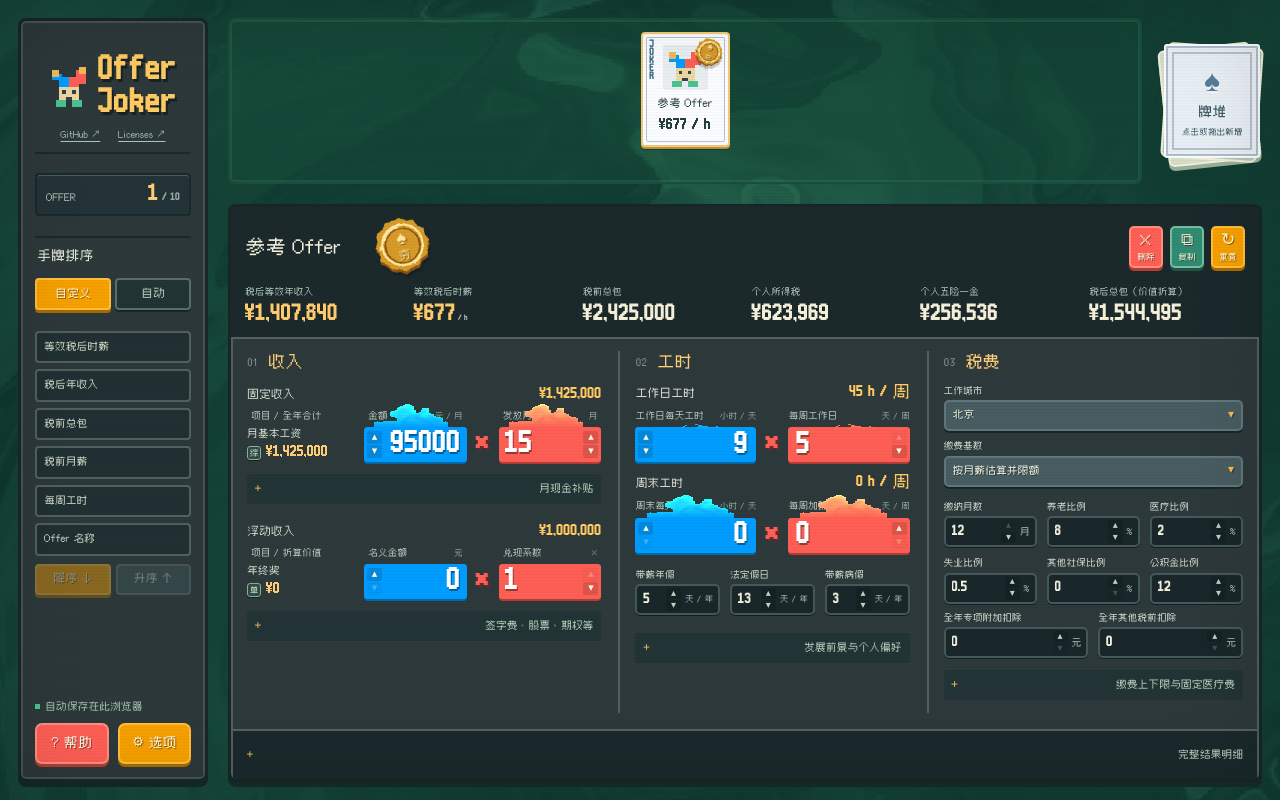
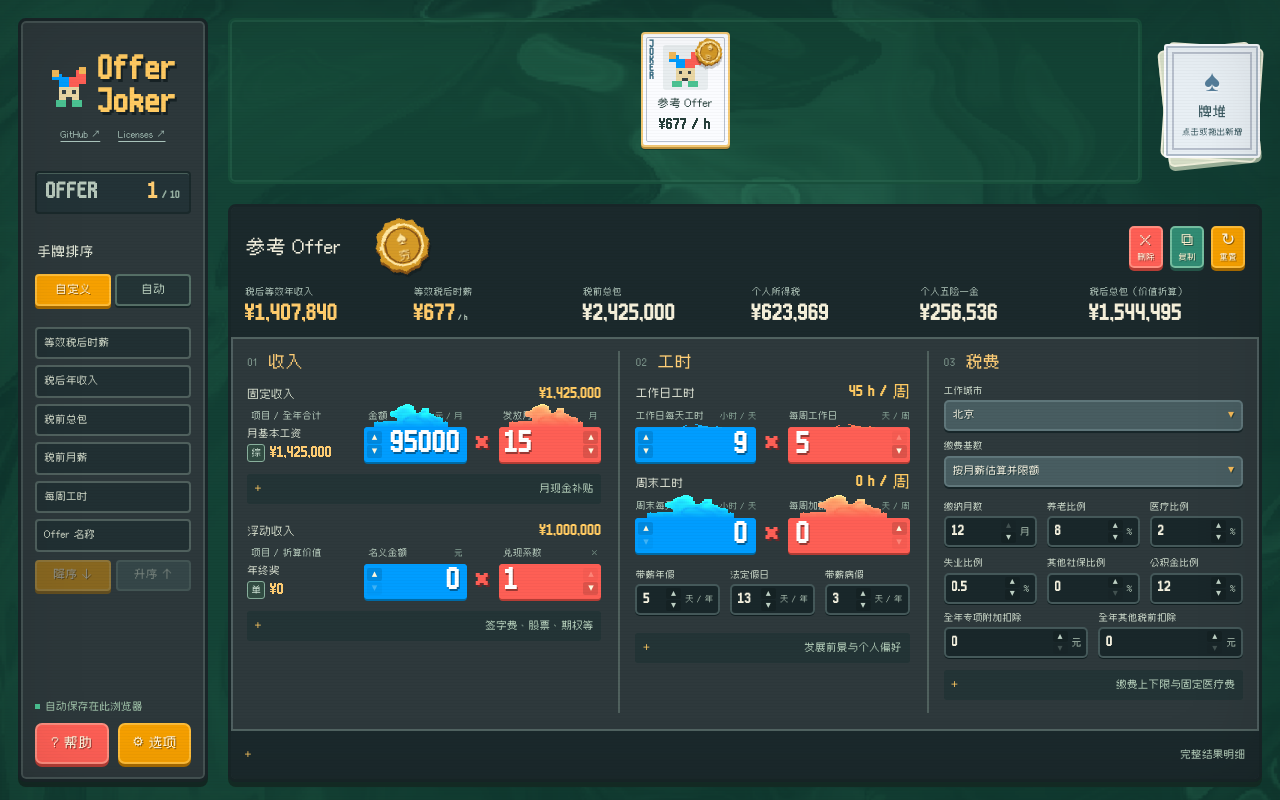
Before and after one commit to JustinWCola/offer_calculator, a React (Vite) app: page / in a window 1280 px wide. Built offline with nearby package versions, Linux system fonts and the light colour scheme.

Commit message:
Limit input outlines and align sidebar and tax labels

```diff
--- a/src/styles.css
+++ b/src/styles.css
@@ -668,8 +668,8 @@ body::before{animation:none}
 .sidebar-actions .options-button{text-shadow:1px 1px #925c00}
 @media(max-width:800px){}
 .income-item-name{display:block}.income-item-title{display:block;font-size:10px;line-height:14px}
-.income-item-total{display:flex;align-items:center;gap:5px;margin-top:3px;min-width:0}
-.income-item-total output{margin:0;min-width:0}.income-item-total .tax-symbol{width:14px;height:14px;min-width:14px;font-size:8px;flex:none}
+.income-item-total{display:flex;align-items:flex-end;gap:5px;margin-top:3px;min-width:0}
+.income-item-total output{margin:0;min-width:0;line-height:18px}.income-item-total .tax-symbol{width:18px;height:18px;min-width:18px;font-size:9px;flex:none;box-shadow:none}
 /* Shared action palettes; score colors and rating tiers remain separate. */
 :root{--action-yellow:#f6a000;--action-yellow-border:#ffbe39;--action-yellow-shadow:#a66a00;--action-yellow-hover:#ffb21e;--action-red:#fe5f55;--action-red-border:#ff8f80;--action-red-shadow:#b43d35;--action-red-hover:#ff796c;--action-green:#318b73;--action-green-border:#75bea0;--action-green-shadow:#245448}
 .primary-button,.options-button,.summary-actions .reset-offer,.sort-modes button[aria-pressed=true],.sort-rule-list button[aria-pressed=true],.sort-direction button[aria-pressed=true]{background:var(--action-yellow);border-color:var(--action-yellow-border);color:#fff4dc;box-shadow:0 3px var(--action-yellow-shadow);text-shadow:1px 1px #925c00}
@@ -703,9 +703,9 @@ body::before{animation:none}
 .help-sources{border-top:1px solid #405858}.help-sources p{font-size:10px}
 @media(max-width:800px){.detail-groups{gap:16px}.method-content{padding:12px 14px;font-size:11px}.help-table{font-size:10px}.help-table th,.help-table td{padding:6px}.help-nav a{font-size:10px;padding:3px 6px}}
 /* Input fields and full-width details share the editor's sole scrollbar. */
-.offer-editor{box-shadow:inset 2px 0 #506061,inset -2px 0 #506061,0 5px #152d26}
-.editor-scroll{display:flex;flex-direction:column;margin-inline:2px}
-.editor-scroll>.editor-columns{flex:1 0 auto}
+.offer-editor{box-shadow:0 5px #152d26}
+.editor-scroll{display:flex;flex-direction:column}
+.editor-scroll>.editor-columns{flex:1 0 auto;border-inline:2px solid #506061}
 .editor-scroll>.result-details{flex:none}
 /* Keep native scrolling without visible tracks or thumbs in every panel. */
 :root,:root *{scrollbar-width:none}
@@ -713,3 +713,8 @@ body::before{animation:none}
 .editor-scroll>.result-details{width:100%;margin:0;padding:12px 14px;background:#1b292c;border:0;border-top:2px solid #526462;border-radius:0;box-shadow:none;color:#d3e1dc;max-height:none;overflow:visible}
 .preference-settings{margin:14px 0 0}.preference-settings .preference-fields{margin:0}.preference-settings .fold-toggle{margin-top:10px}
 @media(max-width:800px){.editor-scroll>.result-details{padding:10px}}
+.sidebar-links{border-bottom:0}
+.side-sorting{border-top:0}
+.sidebar-offer-count>span{font-family:'M6X11','Cubic 11',sans-serif;font-size:24px;line-height:1.1}
+@media(max-width:800px){.sidebar-offer-count>span{font-size:17px}}
+@media(max-width:360px){.sidebar-offer-count>span{font-size:15px}}
```
